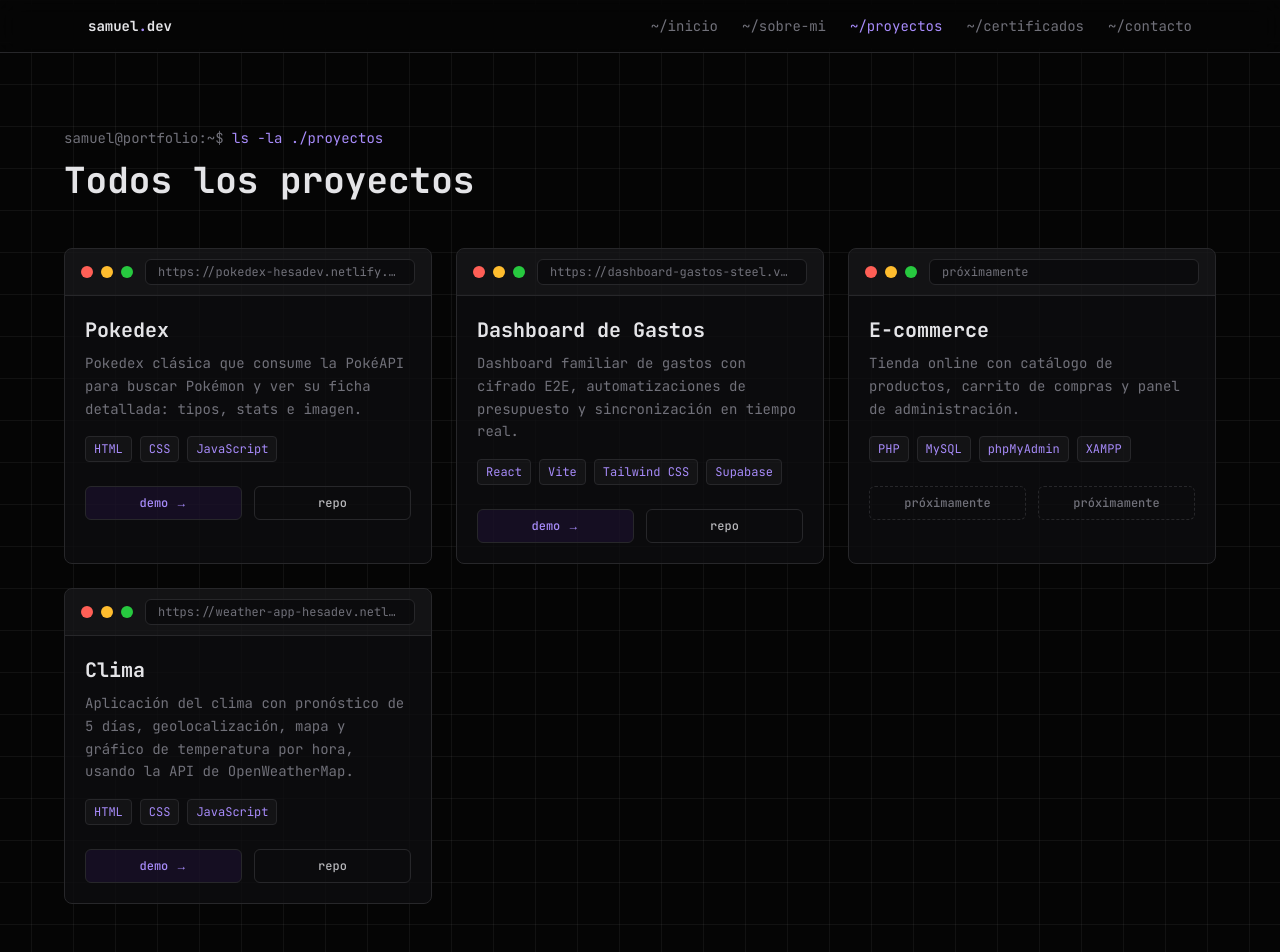
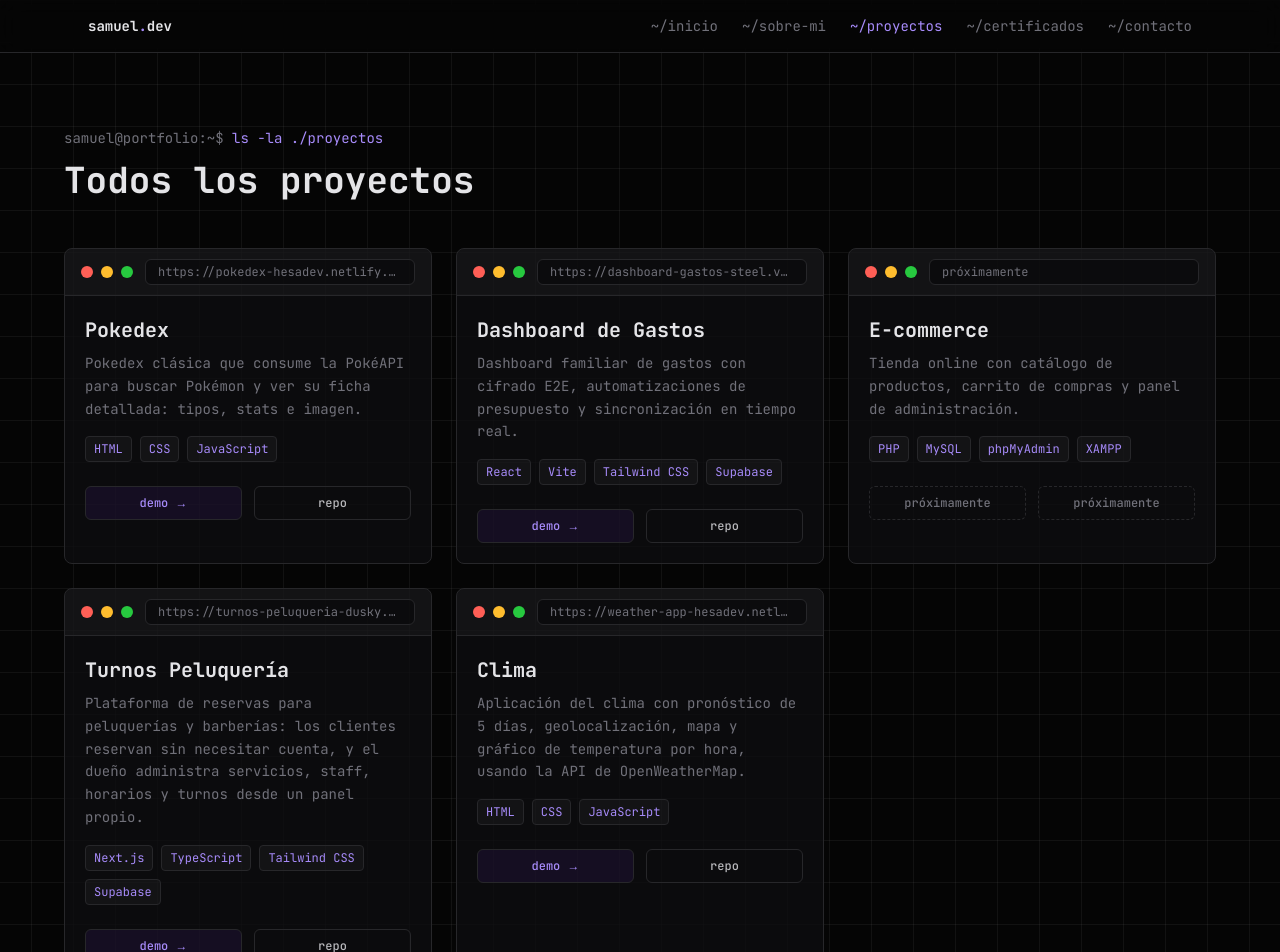
Before and after one commit to Samu-Andres/samuel-herrera-portfolio, a Next.js app: page /proyectos in a window 1280 px wide. Shown: the top 952 px of the page. Built offline with nearby package versions, Linux system fonts and the light colour scheme.

Commit message:
Agregar proyecto Turnos Peluquería
Suma la plataforma de reservas para peluquerías/barberías (Next.js +
TypeScript + Tailwind + Supabase) al listado, con el link al deploy en
Vercel y al repo.

```diff
--- a/src/data/projects.ts
+++ b/src/data/projects.ts
@@ -44,6 +44,17 @@ export const projects: Project[] = [
     featured: true,
   },
   {
+    slug: "turnos-peluqueria",
+    name: "Turnos Peluquería",
+    url: "turnos-peluqueria-dusky.vercel.app",
+    description:
+      "Plataforma de reservas para peluquerías y barberías: los clientes reservan sin necesitar cuenta, y el dueño administra servicios, staff, horarios y turnos desde un panel propio.",
+    stack: ["Next.js", "TypeScript", "Tailwind CSS", "Supabase"],
+    demoHref: "https://turnos-peluqueria-dusky.vercel.app/",
+    repoHref: "https://github.com/Samu-Andres/turnos-peluqueria",
+    featured: true,
+  },
+  {
     slug: "clima",
     name: "Clima",
     url: "weather-app-hesadev.netlify.app",
```
